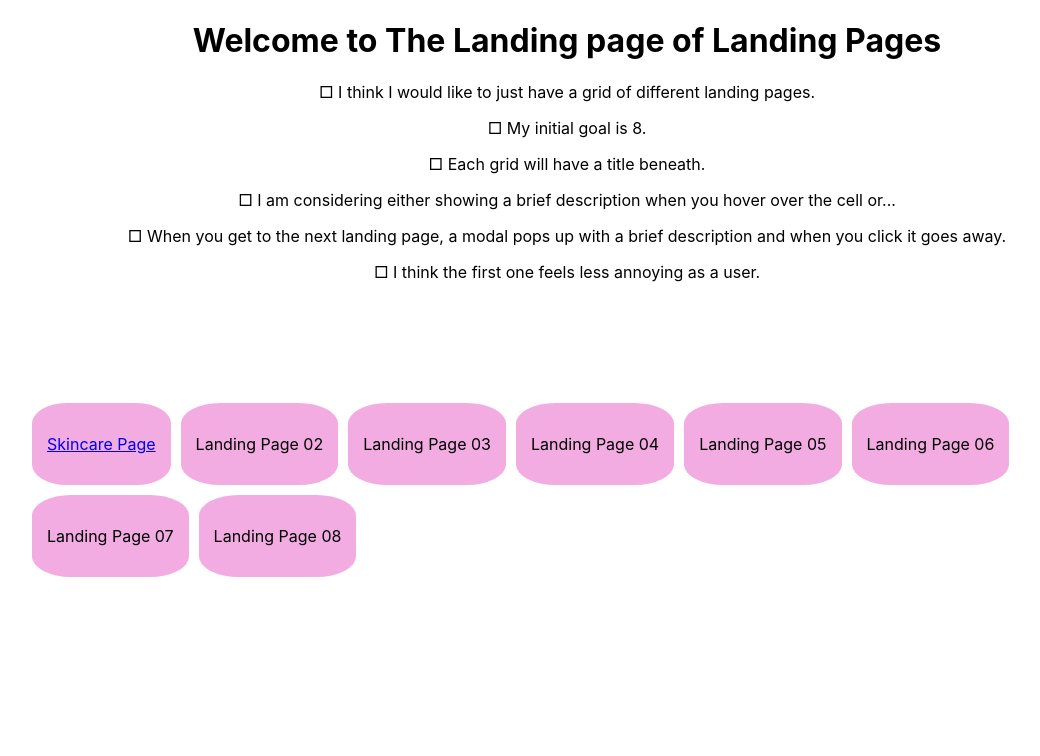
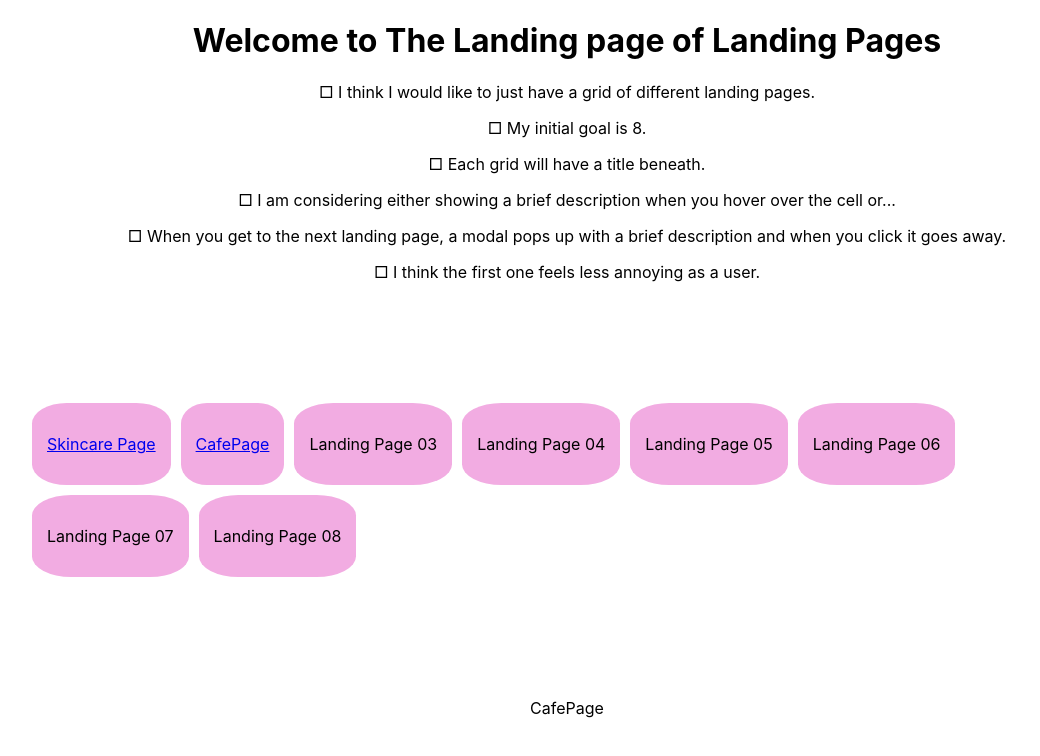
Before and after one commit to jhalton/landing-pages, a React (Create React App) app in the folder landing-pages/: page /cafe in a window 1280 px wide. Shown: the top 756 px of the page, without its empty margins (73-1113 px from the left). Built offline with nearby package versions, Linux system fonts and the light colour scheme.

Commit message:
More Routing

```diff
--- a/landing-pages/src/App.js
+++ b/landing-pages/src/App.js
@@ -9,6 +9,7 @@ import LandingPageSeven from "./components/07LandingPage";
 import LandingPageEight from "./components/08LandingPage";
 import { BrowserRouter as Router, Routes, Route, Link } from "react-router-dom";
 import SkincarePage from "./pages/SkincarePage";
+import CafePage from "./pages/CafePage";
 
 function App() {
   return (
@@ -37,7 +38,9 @@ function App() {
               </Link>
             </li>
             <li className="LandingPageTile">
-              <LandingPageTwo />
+              <Link to="/cafe">
+                <LandingPageTwo />
+              </Link>
             </li>
             <li className="LandingPageTile">
               <LandingPageThree />
@@ -60,7 +63,8 @@ function App() {
           </ul>
         </div>
         <Routes>
-          <Route path="/SkincarePage" element={<LandingPageOne />} />
+          <Route path="/skincare" element={<SkincarePage />} />
+          <Route path="/cafe" element={<CafePage />} />
         </Routes>
       </div>
     </Router>
--- a/landing-pages/src/components/02LandingPage/index.js
+++ b/landing-pages/src/components/02LandingPage/index.js
@@ -1,13 +1,14 @@
 import React from "react";
 import LandingPageTile from "../LandingPageTile";
+import CafePage from "../../pages/CafePage";
 
 const LandingPageTwo = () => {
-  const title = "Landing Page 02";
+  const title = "Cafe Page";
   const screenshot = "";
   const description = "";
   return (
     <div>
-      <LandingPageTile title={title} />
+      <CafePage title={title} />
     </div>
   );
 };
--- /dev/null
+++ b/landing-pages/src/pages/CafePage/index.js
@@ -0,0 +1,11 @@
+import React from "react";
+
+const CafePage = () => {
+  return (
+    <div>
+      <p>CafePage</p>
+    </div>
+  );
+};
+
+export default CafePage;
```
